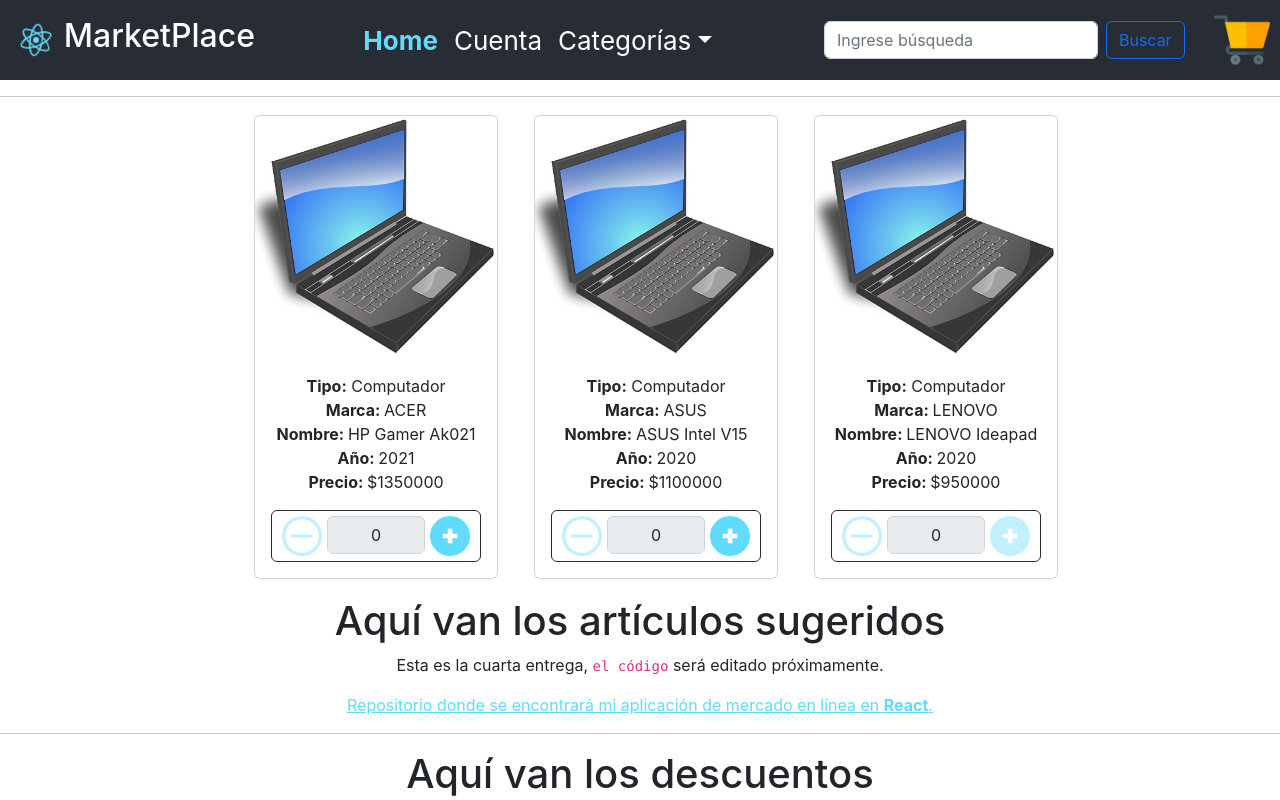
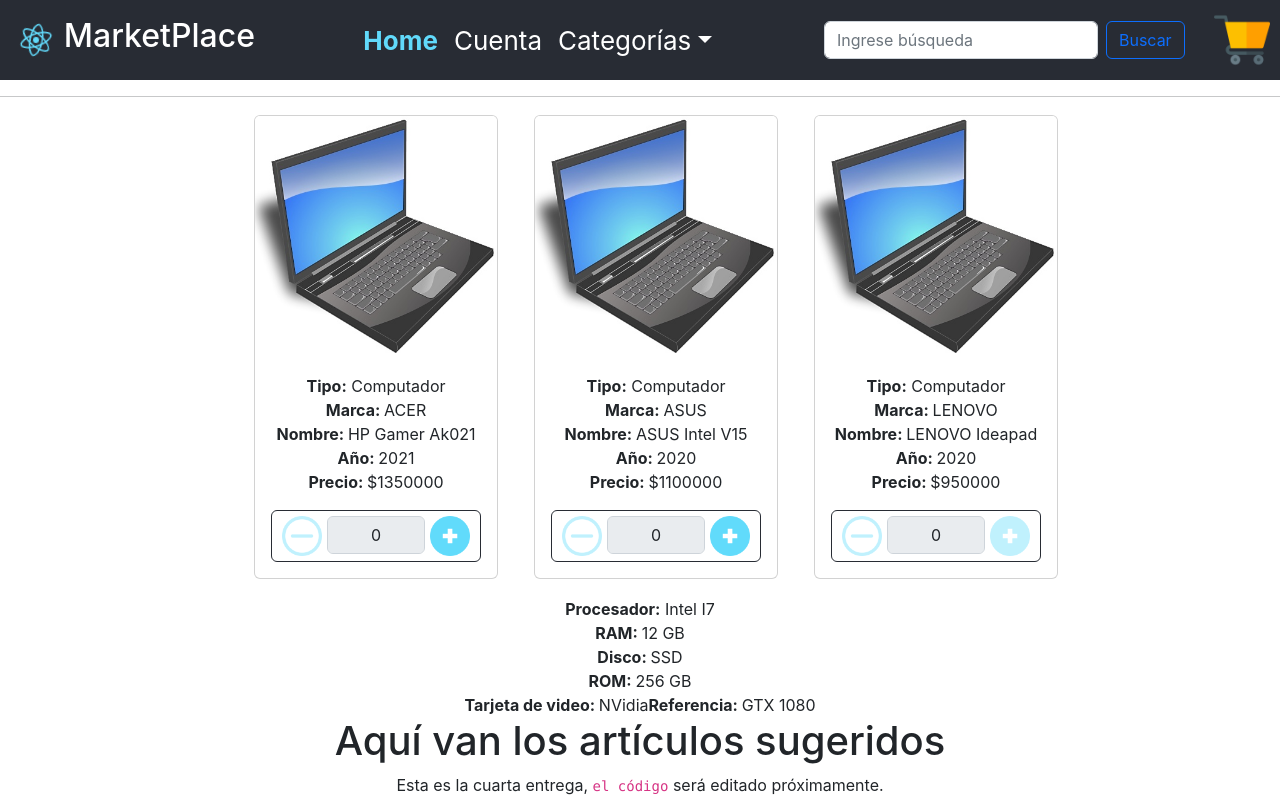
Before and after one commit to Adn1217/React_MarketPlace, a React (Create React App) app: page / in a window 1280 px wide. Shown: the top 800 px of the page. Built offline with nearby package versions, Linux system fonts and the light colour scheme.

Commit message:
Se implementan componentes ItemDetalContainer e ItemDetail

```diff
--- a/public/stock.json
+++ b/public/stock.json
@@ -5,7 +5,15 @@
         "Marca": "ACER",
         "Anio": 2021,
         "Precio": 1350000,
-        "Cantidad": 10
+        "Cantidad": 10,
+        "Detalle": {
+            "Procesador": "Intel I7",
+            "RAM": "12 GB",
+            "Disco": "SSD",
+            "ROM": "256 GB",
+            "Video": "NVidia",
+            "VideoRef": "GTX 1080"
+        }
     },
     {
         "Tipo": "Computador",
@@ -13,7 +21,8 @@
         "Marca": "ASUS",
         "Anio": 2020,
         "Precio": 1100000,
-        "Cantidad": 1
+        "Cantidad": 1,
+        "Detalle":{}
     },
     {
         "Tipo": "Computador",
@@ -21,6 +30,7 @@
         "Marca": "LENOVO",
         "Anio": 2020,
         "Precio": 950000,
-        "Cantidad": 0
+        "Cantidad": 0,
+        "Detalle":{}
     }
 ]
--- a/src/App.js
+++ b/src/App.js
@@ -4,12 +4,14 @@
 import Discounts from './components/Discounts';
 import Footer from './components/Footer';
 import ItemListContainer from './components/ItemListContainer';
+import ItemDetailContainer from './components/ItemDetailContainer';
 
 function App() {
   return (
     <div className="App">
       <Header />
       <ItemListContainer />
+      <ItemDetailContainer />
       <Suggested />
       <Discounts />
       <Footer />
--- /dev/null
+++ b/src/components/ItemDetail.jsx
@@ -0,0 +1,38 @@
+import React, {useEffect, useState} from 'react';
+import pcImage from '../assets/images/pcImage.jpg';
+
+const ItemDetail = ({Procesador, RAM, Disco, ROM, Video, VideoRef}) => {
+
+  console.log("Item: ",Procesador, RAM, Disco, ROM, Video, VideoRef)
+
+  const [itemSelected, setItemSelected] = useState(false);
+
+  useEffect(() => {
+    setItemSelected(Procesador == undefined)
+  }, [Procesador])
+
+  return (
+    // <div className="card">
+    //     <a href="#"><img src={pcImage} className="card-img-top" alt="pcImage1"/></a>
+    <>
+    {(itemSelected) ?  (
+        <div id="Spinner" className="spinner-border text-primary" role="status">
+        </div> ) :
+        (
+        <div className="card-body">
+            <p className="card-text">
+                <strong>Procesador:</strong> {Procesador}<br/>
+                <strong>RAM: </strong>{RAM}<br/>
+                <strong>Disco: </strong>{Disco}<br/>
+                <strong>ROM: </strong>{ROM}<br/>
+                <strong>Tarjeta de video: </strong> {Video}
+                <strong>Referencia: </strong> {VideoRef}</p>
+        </div>
+        )
+    }
+    {/* </div> */}
+    </>
+  );
+}
+
+export default ItemDetail;
--- /dev/null
+++ b/src/components/ItemDetailContainer.jsx
@@ -0,0 +1,42 @@
+import React, {useEffect, useState} from 'react';
+import ItemDetail from './ItemDetail';
+
+let detail = 'stock.json';
+
+const ItemDetailContainer = () => {
+
+    const [detalle, setDetalle] = useState([]);
+
+    useEffect( () => {
+        async function doFetch(detail){
+            setTimeout( async () => {
+                try{
+                    let response = await fetch(detail);
+                    // let response = await fetch(`https://pokeapi.co/api/v2/pokemon/1`);
+                    let data = await response.json();
+                    let detalles = data.map((item) => item.Detalle)
+                    console.log(JSON.stringify(detalles))
+                    setDetalle(detalles[0]);
+                    return detalles[0];
+                }catch(error){
+                    console.log("Ha ocurrido el siguiente error: ", error)
+                    return error;
+                }
+                finally{
+                    console.log("Se realizó consulta de detalles de inventario.")
+                }
+            },2000)
+        }
+        doFetch(detail);
+        console.log(detalle.length>0 ? detalle: "No hay datos");
+    }
+    , []);
+
+  return (
+    <div className="container imgContainer">
+        <ItemDetail {...detalle} />
+    </div>
+  );
+}
+
+export default ItemDetailContainer;
--- a/src/components/ItemList.jsx
+++ b/src/components/ItemList.jsx
@@ -34,7 +34,7 @@
   return (
     <>
     {!(stock.length > 0) ?  (
-        <div id="Spinner" class="spinner-border text-primary" role="status">
+        <div id="Spinner" className="spinner-border text-primary" role="status">
         </div> ) :
         (
             stock?.map((item) =>
```
